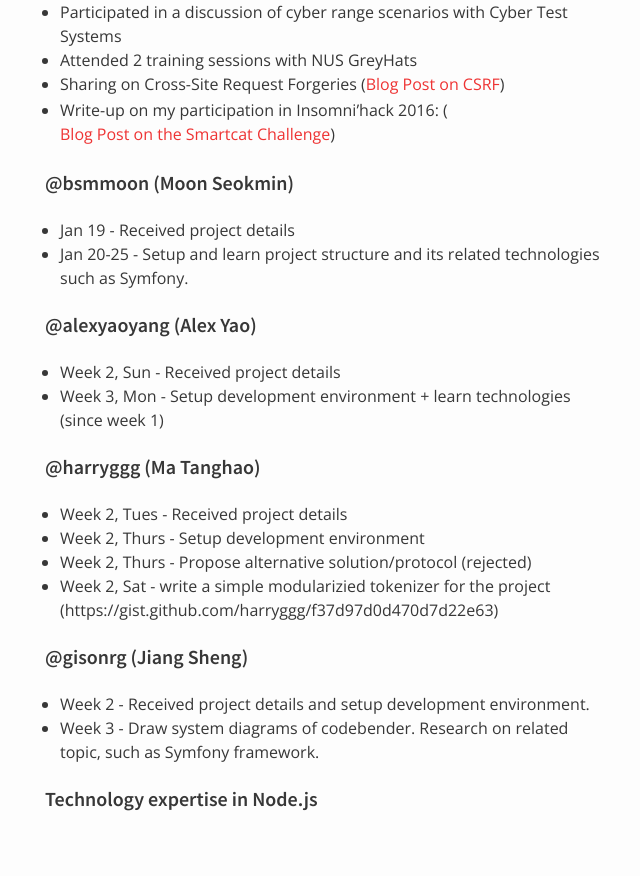
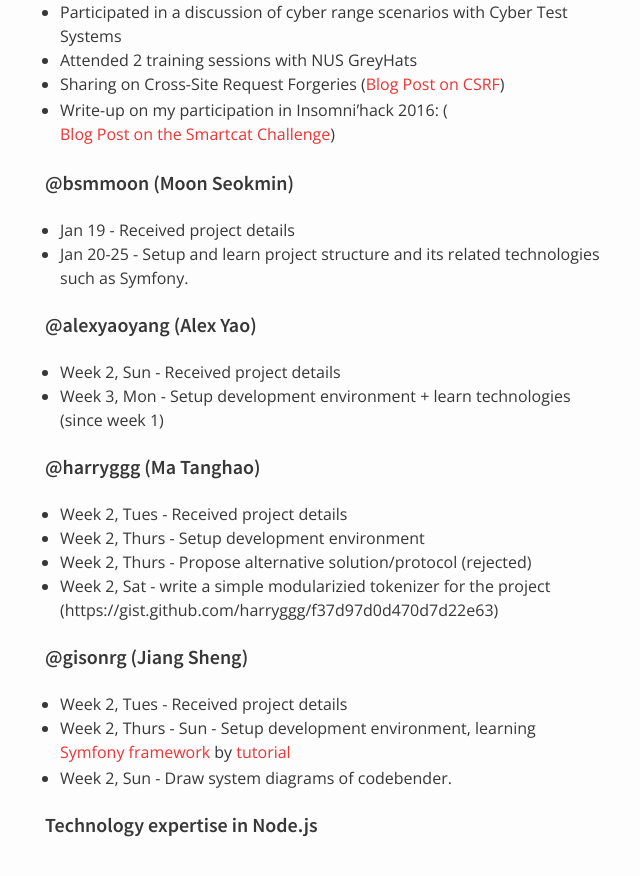
Before and after one commit to nus-oss/cs3281-AY1516S2-website, a Jekyll site: the page built from teams/codebender.md, in a window 1280 px wide and 900 px high, scrolled down 1175 px. Shown: the top 876 px of the window, without its empty margins (325-965 px from the left). Built offline with Jekyll 4.4.1, drawn with Linux system fonts in a browser that asks for light colours.

Commit message:
Change date format

```diff
--- a/teams/codebender.md
+++ b/teams/codebender.md
@@ -55,7 +55,8 @@ permalink: /teams/codebender/
 * Week 2, Sat - write a simple modularizied tokenizer for the project (https://gist.github.com/harryggg/f37d97d0d470d7d22e63)
 
 #### @gisonrg (Jiang Sheng)
-* Week 2 - Received project details and setup development environment.
-* Week 3 - Draw system diagrams of codebender. Research on related topic, such as Symfony framework.
+* Week 2, Tues - Received project details
+* Week 2, Thurs - Sun - Setup development environment, learning [Symfony framework](https://symfony.com/) by [tutorial](http://tutorial.symblog.co.uk/)
+* Week 2, Sun - Draw system diagrams of codebender.
 
 #### Technology expertise in Node.js
```
